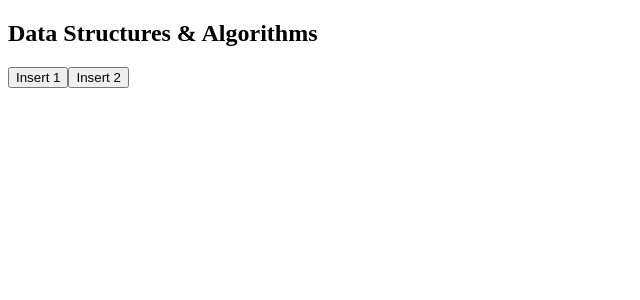
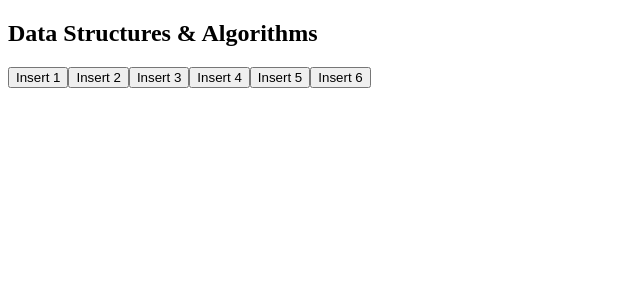
Before and after one commit to samp-reston/algo-visualiser, a React (Create React App) app: page / in a window 1280 px wide. Shown: the top 300 px of the page, without its empty margins (0-640 px from the left). Built offline with nearby package versions, Linux system fonts and the light colour scheme.

Commit message:
please work soon

```diff
--- a/src/components/data-structures/BinarySearchTree/classes/Node.tsx
+++ b/src/components/data-structures/BinarySearchTree/classes/Node.tsx
@@ -11,9 +11,9 @@ export interface Node {
   readonly rightHeight: number;
 
   setValue(value: any): Node;
-  setLeft(node: null | Node): Node;
-  setRight(node: null | Node): Node;
-  insert(value: any): Node;
+  setLeft(node: null | Node): void;
+  setRight(node: null | Node): void;
+  insert(value: any): void;
   find(value: any): null | Node;
   contains(value: any): boolean;
   findMin(): Node;
@@ -65,22 +65,22 @@ export default class BinarySearchTreeNode extends Component implements Node {
     return this
   }
 
-  setLeft(node: null | Node): Node {
+  setLeft(node: null | Node): void {
     if (this.left) {
       console.warn('Left child exists.')
       this.left.parent = null
+      console.warn('Remove parent of left child.')
     }
 
     this.left = node
-
     if (this.left) {
       console.warn('Left child exists.')
       this.left.parent = this
+      console.warn('Assign me to new nodes parent')
     }
-    return this
   }
 
-  setRight(node: null | Node): Node {
+  setRight(node: null | Node): void {
     if (this.right) {
       console.warn('Right child exists.')
       this.right.parent = null
@@ -94,16 +94,14 @@ export default class BinarySearchTreeNode extends Component implements Node {
       this.right.parent = this
       console.warn('Assign me to new nodes parent')
     }
-    return this
   }
 
-  insert(value: any): Node {
+  insert(value: any): void {
     console.warn('Inserting value.')
     if (this.value === null) {
       console.warn('Current value is null.')
       console.log('Input value:', value, '\nNode value:', this.value)
       this.value = value
-      return this
     }
 
     if (value < this.value) {
@@ -111,12 +109,10 @@ export default class BinarySearchTreeNode extends Component implements Node {
       console.log('Input value:', value, '\nNode value:', this.value)
       if (this.left) {
         console.warn('Left child exists.')
-        return this.left.insert(value)
+        this.left.insert(value)
       }
       const newNode = new BinarySearchTreeNode({ value })
       this.setLeft(newNode)
-
-      return newNode
     }
 
     if (value > this.value) {
@@ -124,13 +120,12 @@ export default class BinarySearchTreeNode extends Component implements Node {
       console.log('Input value:', value, '\nNode value:', this.value)
       if (this.right) {
         console.warn('Right child exists.')
-        return this.right.insert(value)
+        this.right.insert(value)
       }
       const newNode = new BinarySearchTreeNode({ value })
       this.setRight(newNode)
-      return newNode
     }
-    return this
+    console.log(this);
   }
 
   find(value: any): null | Node {
@@ -281,6 +276,8 @@ export default class BinarySearchTreeNode extends Component implements Node {
   }
 
   render() {
+    console.log(this);
+    let rightNode = this.right && new BinarySearchTreeNode({ ...this.right })
     return (
       <>
         <h1>
--- a/src/components/data-structures/BinarySearchTree/classes/Tree.tsx
+++ b/src/components/data-structures/BinarySearchTree/classes/Tree.tsx
@@ -4,7 +4,7 @@ import BinarySearchTreeNode, { Node } from "./Node";
 interface Tree {
   root: Node;
 
-  insert(value: any): Node;
+  insert(value: any): void;
   contains(value: any): boolean;
   remove(value: any): boolean;
   toString(): string;
@@ -18,9 +18,9 @@ export default class BinarySearchTree extends Component implements Tree {
     this.root = new BinarySearchTreeNode({ value: null })
   }
 
-  insert(value: any): Node {
+  insert(value: any): void {
     this.forceUpdate()
-    return this.root.insert(value)
+    this.root.insert(value)
   }
 
   contains(value: any): boolean {
@@ -43,13 +43,26 @@ export default class BinarySearchTree extends Component implements Tree {
     console.log('Binary Tree Updated.')
   }
 
+  renderNodes(node: Node): void | JSX.Element {
+    if (node) {
+      return <BinarySearchTreeNode {...node} />
+    }
+  }
+
   render() {
     console.log('Root:', this.root.value)
     return (
       <>
         {this.root.value && <BinarySearchTreeNode {...this.root} />}
+        {/* {this.root.left?.value && <BinarySearchTreeNode {...this.root.left} />}
+        {this.root.right?.value && <BinarySearchTreeNode {...this.root.right} />}
+        {this.root.parent?.value && <BinarySearchTreeNode {...this.root.parent} />} */}
         <button onClick={() => { this.insert(1) }}>Insert 1</button>
         <button onClick={() => { this.insert(2) }}>Insert 2</button>
+        <button onClick={() => { this.insert(3) }}>Insert 3</button>
+        <button onClick={() => { this.insert(4) }}>Insert 4</button>
+        <button onClick={() => { this.insert(5) }}>Insert 5</button>
+        <button onClick={() => { this.insert(6) }}>Insert 6</button>
       </>
     )
   }
```
